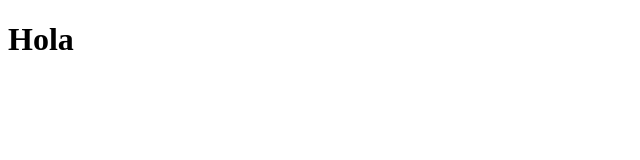
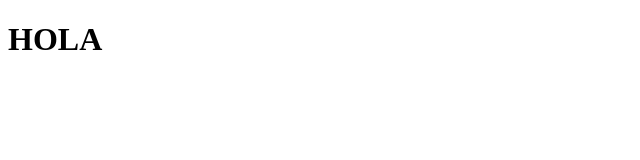
Before and after one commit to adminmindfront/demo, a plain HTML site: page public/index.html in a window 1280 px wide. Shown: the full height of the page, 0-640 px from the left. Drawn offline with Linux system fonts and the light colour scheme.

Commit message:
Cambio a HOLA

```diff
--- a/public/index.html
+++ b/public/index.html
@@ -6,6 +6,6 @@
   <title>Document</title>
 </head>
 <body>
-  <h1>Hola</h1>
+  <h1>HOLA</h1>
 </body>
 </html>
```
